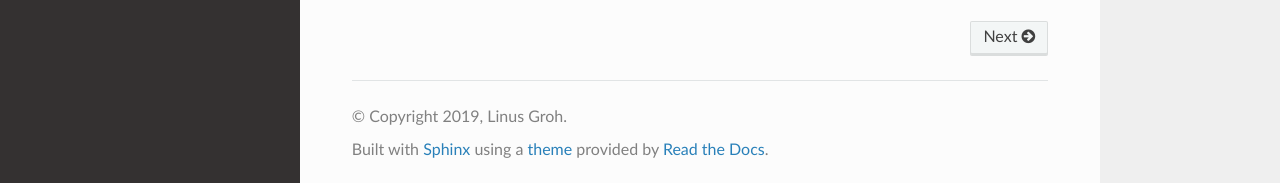
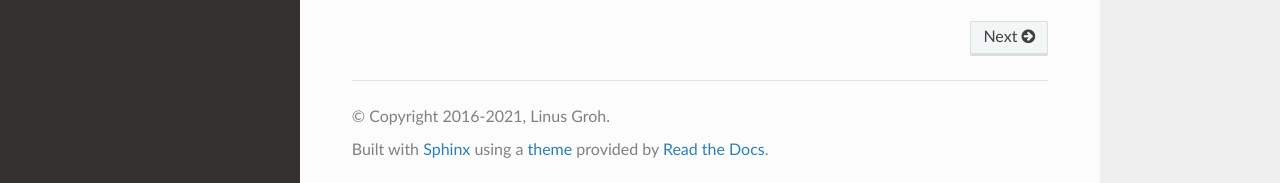
Before and after one commit to linusg/rpi-backlight, a Sphinx documentation site: the page built from docs/index.rst, in a window 1280 px wide and 900 px high, scrolled down 615 px. Shown: the part 714-897 px from the top of the window. Built offline with Sphinx 7.4.7 and the Read the Docs theme 2.0.0, drawn with Linux system fonts in a browser that asks for light colours.

Commit message:
Tweak docs copyright string

```diff
--- a/docs/conf.py
+++ b/docs/conf.py
@@ -21,7 +21,7 @@ from rpi_backlight import __version__
 # -- Project information -----------------------------------------------------
 
 project = "rpi-backlight"
-copyright = "2019, Linus Groh"
+copyright = "2016-2021, Linus Groh"
 author = "Linus Groh"
 
 # The full version, including alpha/beta/rc tags
```
